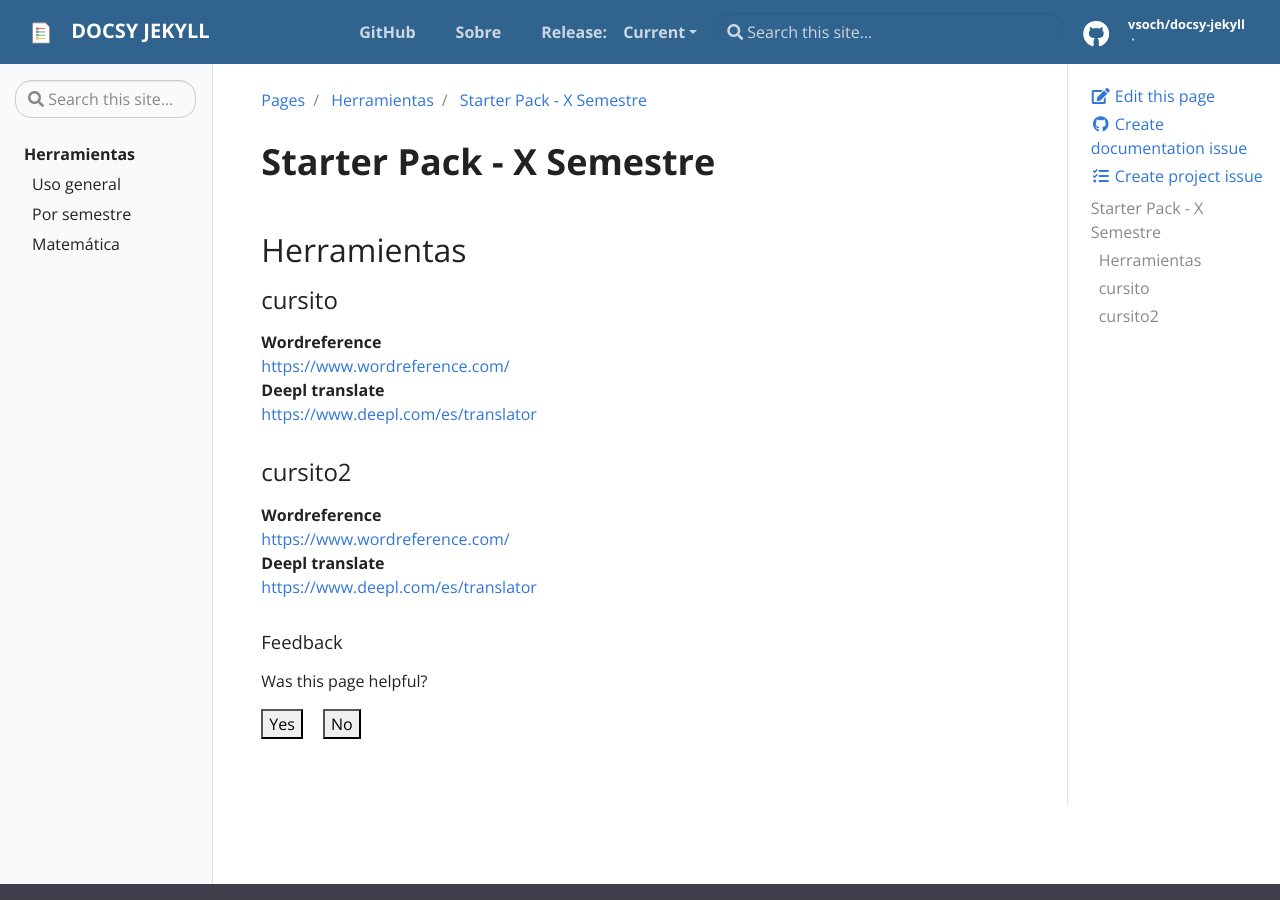
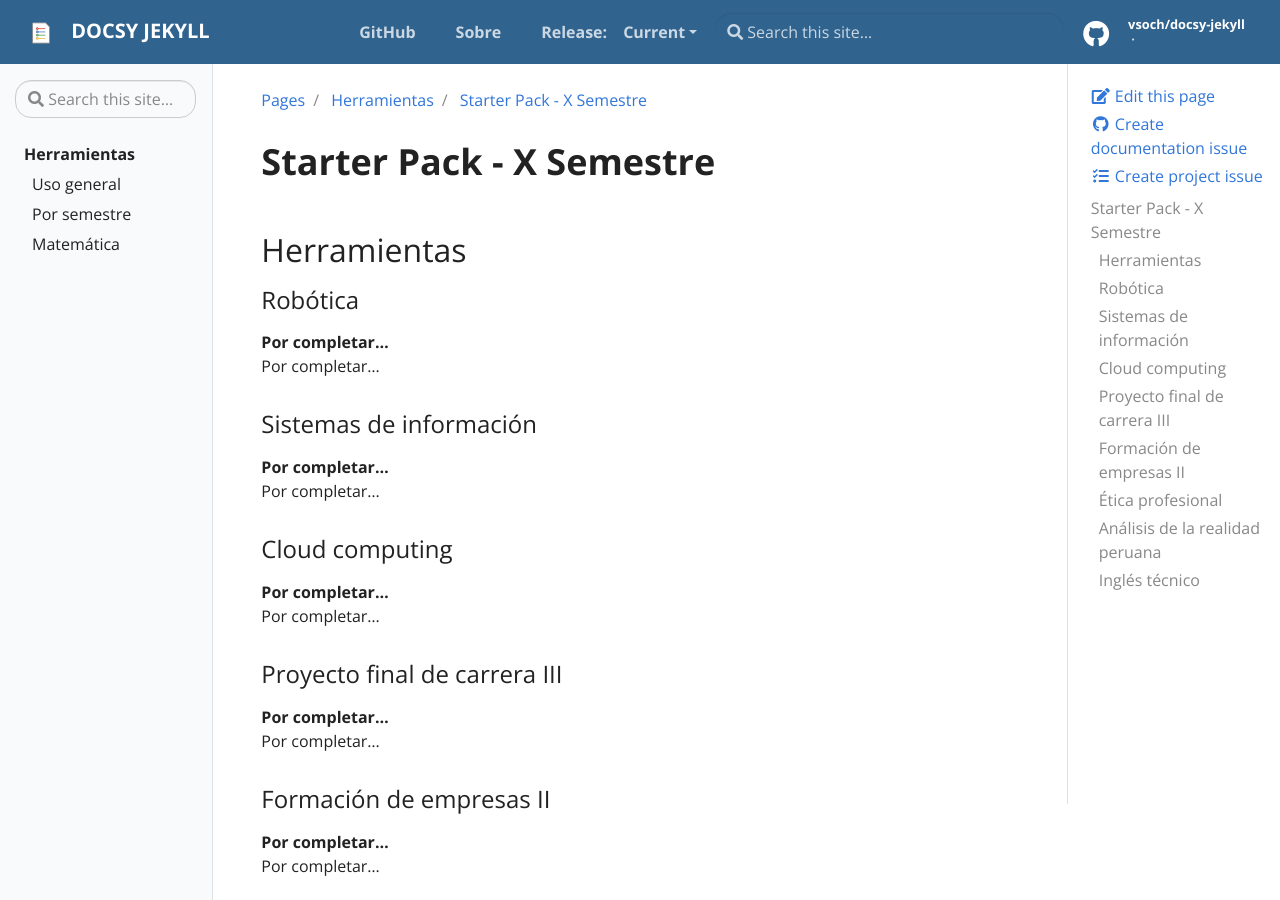
Before and after one commit to ACMUCSP/starter-pack, a Jekyll site: the page built from pages/herramientas/X-semestre.md, in a window 1280 px wide and 900 px high. Built offline with Jekyll 4.4.1, drawn with Linux system fonts in a browser that asks for light colours; our own code applies the rules of GitHub Pages for plain Markdown files; some of the changed text lies outside the part shown.

Commit message:
Se terminó de añadir los cursos del 9no y 10mo semestre, pero aun falta llevar los recursos

```diff
--- a/_data/starter-pack-tools/por-cursos/IX-semestre.yml
+++ b/_data/starter-pack-tools/por-cursos/IX-semestre.yml
@@ -45,3 +45,13 @@
     - nombre: Running Lean Startup
       enlace: https://theoffice.pe/wp-content/uploads/Running%20Lean.pdf
       descripcion: Libro referencial del curso se realizarán algunas actividades de este libro.
+- nombre: "Historia de la ciencia y tecnología"
+  herramientas:
+    - nombre: Por completar...
+      enlace:
+      descripcion: Por completar...
+- nombre: "Enseñanza social de la iglesia"
+  herramientas:
+    - nombre: Por completar...
+      enlace:
+      descripcion: Por completar...
--- a/_data/starter-pack-tools/por-cursos/X-semestre.yml
+++ b/_data/starter-pack-tools/por-cursos/X-semestre.yml
@@ -1,14 +1,40 @@
-- nombre: "cursito"
+- nombre: "Robótica"
   herramientas:
-    - nombre: Wordreference
-      enlace: https://www.wordreference.com/
-      descripcion: Lorem ipsum
-    - nombre: Deepl translate
-      enlace: https://www.deepl.com/es/translator
-- nombre: "cursito2"
+    - nombre: Por completar...
+      enlace:
+      descripcion: Por completar...
+- nombre: "Sistemas de información"
   herramientas:
-    - nombre: Wordreference
-      enlace: https://www.wordreference.com/
-      descripcion: Lorem ipsum
-    - nombre: Deepl translate
-      enlace: https://www.deepl.com/es/translator
+    - nombre: Por completar...
+      enlace:
+      descripcion: Por completar...
+- nombre: "Cloud computing"
+  herramientas:
+    - nombre: Por completar...
+      enlace:
+      descripcion: Por completar...
+- nombre: "Proyecto final de carrera III"
+  herramientas:
+    - nombre: Por completar...
+      enlace:
+      descripcion: Por completar...
+- nombre: "Formación de empresas II"
+  herramientas:
+    - nombre: Por completar...
+      enlace:
+      descripcion: Por completar...
+- nombre: "Ética profesional"
+  herramientas:
+    - nombre: Por completar...
+      enlace:
+      descripcion: Por completar...
+- nombre: "Análisis de la realidad peruana"
+  herramientas:
+    - nombre: Por completar...
+      enlace:
+      descripcion: Por completar...
+- nombre: "Inglés técnico"
+  herramientas:
+    - nombre: Por completar...
+      enlace:
+      descripcion: Por completar...
--- a/pages/herramientas/X-semestre.md
+++ b/pages/herramientas/X-semestre.md
@@ -21,8 +21,8 @@
             <br>
         {%- endif -%}
 
-        {%- if herramienta.extra -%}
-            {{ herramienta.extra }} <br>
+        {%- if herramienta.descripcion -%}
+            {{ herramienta.descripcion }} <br>
         {%- endif -%}
 
     {%- endif -%}
```
